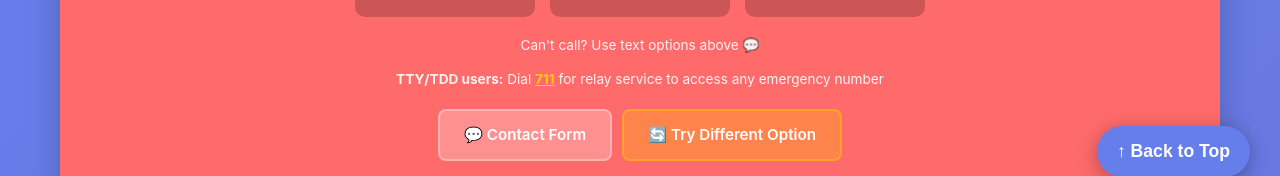
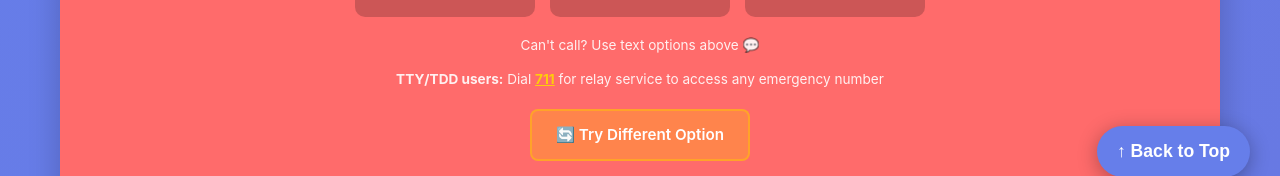
Before and after one commit to vortsghost2025/WE4FREE, a plain HTML site: page resources.html in a window 1280 px wide. Shown: the part 593-769 px from the top of the page. Drawn offline with Linux system fonts and the light colour scheme.

Commit message:
Remove Contact Form button from resource directory (form removed)

```diff
--- a/resources.html
+++ b/resources.html
@@ -445,9 +445,6 @@
                 for relay service to access any emergency number
             </p>
             <div style="margin-top: 18px; margin-bottom: 18px; display: flex; gap: 10px; justify-content: center; flex-wrap: wrap;">
-                <a href="/webchat.html" style="display: inline-block; background: rgba(255, 255, 255, 0.25); color: white; padding: 12px 24px; border-radius: 8px; text-decoration: none; font-weight: 600; font-size: 0.95rem; transition: all 0.2s; border: 2px solid rgba(255, 255, 255, 0.3);" onmouseover="this.style.background='rgba(255,255,255,0.35)'; this.style.transform='translateY(-2px)'" onmouseout="this.style.background='rgba(255,255,255,0.25)'; this.style.transform='translateY(0)'">
-                    💬 Contact Form
-                </a>
                 <a href="/escalate.html" style="display: inline-block; background: rgba(255, 193, 7, 0.3); color: white; padding: 12px 24px; border-radius: 8px; text-decoration: none; font-weight: 600; font-size: 0.95rem; transition: all 0.2s; border: 2px solid rgba(255, 193, 7, 0.5);" onmouseover="this.style.background='rgba(255,193,7,0.4)'; this.style.transform='translateY(-2px)'" onmouseout="this.style.background='rgba(255,193,7,0.3)'; this.style.transform='translateY(0)'">
                     🔄 Try Different Option
                 </a>
```
